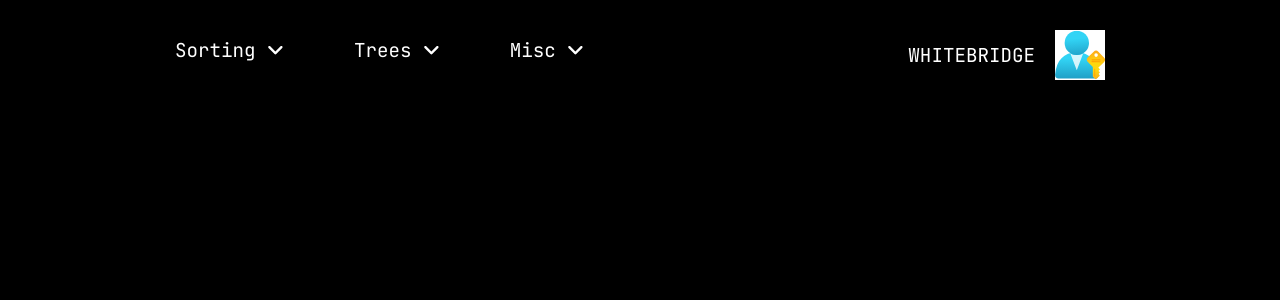
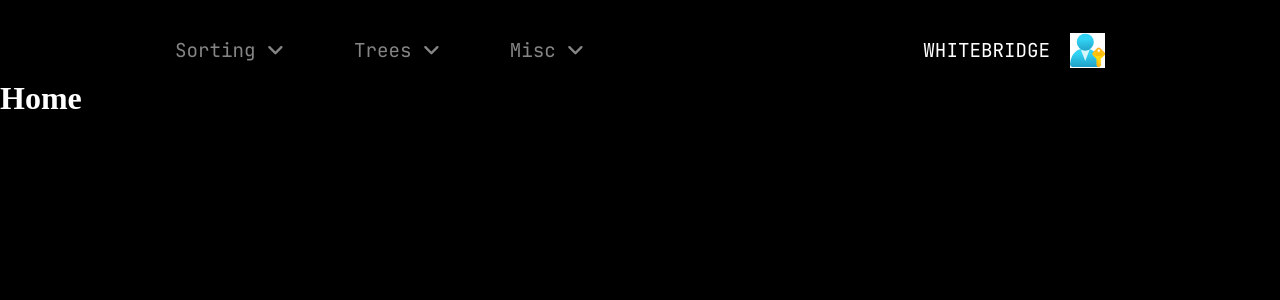
Before and after one commit to nodairyco/gdg-whitebridge, a React (Vite) app: page / in a window 1280 px wide. Shown: the top 300 px of the page. Built offline with nearby package versions, Linux system fonts and the light colour scheme.

Commit message:
Added topbar and working directories for different algorithms plus routes

```diff
--- a/src/App.jsx
+++ b/src/App.jsx
@@ -4,6 +4,11 @@ import './App.css'
 import { BrowserRouter as Router, Routes, Route} from 'react-router-dom'
 import MergeSort from './mergesort/MergeSort'
 import TopBar from './topbar/TopBar'
+import QuickSort from './quicksort/QuickSort'
+import BubbleSort from './bubblesort/BubbleSort'
+import Bfs from './bfs/Bfs'
+import Dfs from './dfs/Dfs'
+import Stack from './stack/Stack'
 
 export default function App() {
 
@@ -14,6 +19,11 @@ export default function App() {
         <Routes>
           <Route path='/' element={<Home></Home>}></Route>
           <Route path='/mergesort' element={<MergeSort></MergeSort>}></Route>
+          <Route path='/quicksort' element={<QuickSort></QuickSort>}></Route>
+          <Route path='/bubblesort' element={<BubbleSort></BubbleSort>}/>
+          <Route path='/bfs' element={<Bfs></Bfs>}></Route>
+          <Route path='/dfs' element={<Dfs></Dfs>}/>
+          <Route path='/stack' element={<Stack></Stack>}></Route>
         </Routes>
       </Router>
     </>
--- /dev/null
+++ b/src/bfs/Bfs.jsx
@@ -0,0 +1,7 @@
+import React from 'react'
+
+export default function Bfs() {
+  return (
+    <div>Bfs</div>
+  )
+}
--- /dev/null
+++ b/src/bubblesort/BubbleSort.jsx
@@ -0,0 +1,7 @@
+import React from 'react'
+
+export default function BubbleSort() {
+  return (
+    <div>BubbleSort</div>
+  )
+}
--- /dev/null
+++ b/src/dfs/Dfs.jsx
@@ -0,0 +1,7 @@
+import React from 'react'
+
+export default function Dfs() {
+  return (
+    <div>Dfs</div>
+  )
+}
--- a/src/home/Home.jsx
+++ b/src/home/Home.jsx
@@ -5,7 +5,7 @@ export default function Home() {
 
     return (
         <div className='home'>
-
+            <h1>Home</h1>
         </div>
     )
 }
--- a/src/home/home.css
+++ b/src/home/home.css
@@ -1,3 +1,5 @@
 .home{
     height: 200vh;
+    margin-top: 80px;
+    color: white;
 }
--- /dev/null
+++ b/src/quicksort/QuickSort.jsx
@@ -0,0 +1,9 @@
+import React from 'react'
+
+export default function QuickSort() {
+  return (
+    <div>
+    QuickSort
+    </div>
+  )
+}
--- /dev/null
+++ b/src/stack/Stack.jsx
@@ -0,0 +1,7 @@
+import React from 'react'
+
+export default function Stack() {
+  return (
+    <div>Stack</div>
+  )
+}
--- a/src/topbar/TopBar.jsx
+++ b/src/topbar/TopBar.jsx
@@ -5,7 +5,11 @@ import { FontAwesomeIcon } from '@fortawesome/react-fontawesome'
 import { faAngleDown } from '@fortawesome/free-solid-svg-icons'
 
 export default function TopBar() {
+
     const [scrolled, setScrolled] = useState(false)
+    const [isHoveredSort, setIsHoveredSort] = useState(false)
+    const [isHoveredTrees, setIsHoveredTrees] = useState(false)
+    const [isHoveredMisc, setIsHoveredMisc] = useState(false)
 
     useEffect(() => {
         function handleScroll() {
@@ -28,15 +32,83 @@ export default function TopBar() {
         }>
             <header className='navContainerHeader'>
                 <nav className='topBarNav'>
-                    <a className='navButton'>Sorting <FontAwesomeIcon icon={faAngleDown} className='navButtonArrow'/>  </a>
-                    <a className='navButton'>Trees <FontAwesomeIcon icon={faAngleDown} className='navButtonArrow'/></a>
-                    <a className='navButton'>Misc <FontAwesomeIcon icon={faAngleDown} className='navButtonArrow'/></a>
+                    <NavItem name='Sorting' setIsHovered={setIsHoveredSort}
+                        isHovered={isHoveredSort}>
+                        {
+                            isHoveredSort &&
+                            <Dropdown setIsHovered={setIsHoveredSort}>
+                                <a href='/quicksort' className='dropDownItem'>
+                                    Quick Sort
+                                </a>
+                                <a href = '/mergesort' className='dropDownItem'>
+                                    Merge Sort
+                                </a>
+                                <a href='/bubblesort' className='dropDownItem'>
+                                    Bubble Sort
+                                </a>
+                            </Dropdown>
+                        }
+                    </NavItem>
+
+                    <NavItem name='Trees' setIsHovered={setIsHoveredTrees}
+                        isHovered={isHoveredTrees}>
+                        {
+                            isHoveredTrees &&
+                            <Dropdown setIsHovered={setIsHoveredTrees}>
+                                <a href='/dfs' className='dropDownItem'>
+                                    Depth First Search
+                                </a>
+                                <a href='/bfs' className='dropDownItem'>
+                                    Breadth First Search
+                                </a>
+                            </Dropdown>
+                        }
+                    </NavItem>
+
+                    <NavItem name='Misc' setIsHovered={setIsHoveredMisc}
+                        isHovered={isHoveredMisc}>
+                        {
+                            isHoveredMisc &&
+                            <Dropdown setIsHovered={setIsHoveredMisc}>
+                                <a href='/stack' className='dropDownItem'>
+                                    Stack
+                                </a>
+                            </Dropdown>
+                        }
+                    </NavItem>
                 </nav>
-                <a className='homeButton'>
+                <a className='homeButton' href='/'>
                     WHITEBRIDGE
-                    <img src={tempSvg} height='50px' width='50px'></img>
+                    <img src={tempSvg} width='50px' alt='logo' className='tempIcon'></img>
                 </a>
             </header>
         </div>
     )
 }
+
+function NavItem(props) {
+
+    return (
+        <a className='navButton' onMouseEnter={() => { props.setIsHovered(true) }}
+            onMouseLeave={() => { props.setIsHovered(false) }}>
+            {props.name} <FontAwesomeIcon icon={faAngleDown} className='navButtonArrow' />
+            {props.children}
+        </a>
+    );
+}
+
+function Dropdown(props) {
+
+    return (
+        <div className='dropDownContainer'
+            onMouseEnter={() => { props.setIsHovered(true) }}
+            onMouseLeave={() => { props.setIsHovered(false) }}>
+            <div className='dropDown'
+                onMouseEnter={() => { props.setIsHovered(true) }}
+                onMouseLeave={() => { props.setIsHovered(false) }}
+            >
+                {props.children}
+            </div>
+        </div>
+    );
+}
--- a/src/topbar/topbar.css
+++ b/src/topbar/topbar.css
@@ -4,16 +4,17 @@
     height: 50px;
     display: flex;
     flex-direction: column;
-    margin-top: 25px;
+    padding-top: 25px;
     padding-bottom: 10px;
     position: fixed;
     top: 0;
-    transition: margin-top 0.3s ease-out;
+    transition: padding-top 0.3s ease-out;
+    background: black;
 }
 
 .topBarContainer-border {
     border-bottom: solid 1px rgb(36, 36, 36);
-    margin-top: 0px;
+    padding-top: 0px;
 }
 
 .navContainerHeader {
@@ -33,12 +34,13 @@
     justify-content: flex-start;
     align-items: center;
     gap: 40px;
+    position: relative;
 }
 
 .navButton {
     height: fit-content;
     width: fit-content;
-    color: white;
+    color: rgb(133, 133, 133);
     font-family: 'JetBrains Mono', monospace;
     text-align: center;
     text-decoration: none;
@@ -46,11 +48,42 @@
     font-size: larger;
     padding: 5px 15px;
     display: inline;
+    border-radius: 60px;
+    transition: background 0.3s;
 }
 
 .navButton:hover {
     background: rgb(36, 36, 36);
-    border-radius: 60px;
+    color: white;
+}
+
+.dropDownContainer {
+    position: absolute;
+    z-index: 100;
+    min-height: 60px;
+    width: 450px;
+    display: flex;
+    flex-direction: column;
+    align-items: center;
+    justify-content: center;
+    top: 34px;
+    left: 0px;
+    padding-top: 24px;
+    height: fit-content;
+}
+
+.dropDown {
+    height: fit-content;
+    width: 450px;
+    border: solid 1px rgb(36, 36, 36);
+    border-radius: 15px;
+    display: flex;
+    flex-direction: column;
+    align-items: flex-start;
+}
+
+.dropDownItem{
+    text-decoration: none;
 }
 
 .homeButton {
@@ -64,18 +97,30 @@
     font-family: 'JetBrains Mono', monospace;
     font-size: larger;
     gap: 20px;
-    padding: 5px 15px;
+    transition: background 0.3s;
+    border-radius: 60px;
+    padding-left: 15px;
+    padding-right: 15px;
+    text-decoration: none;
 }
 
 .homeButton:hover {
     background: rgb(36, 36, 36);
-    border-radius: 60px;
 }
 
 .navButtonArrow {
-    transition: transform 0.3s ease;
+    transition: transform 0.5s ease;
 }
 
 .navButton:hover .navButtonArrow {
     transform: rotate(180deg);
 }
+
+.dropDown:hover .navButtonArrow {
+    transform: rotate(180deg);
+}
+
+.tempIcon {
+    height: 35px;
+    width: 35px;
+}
```
